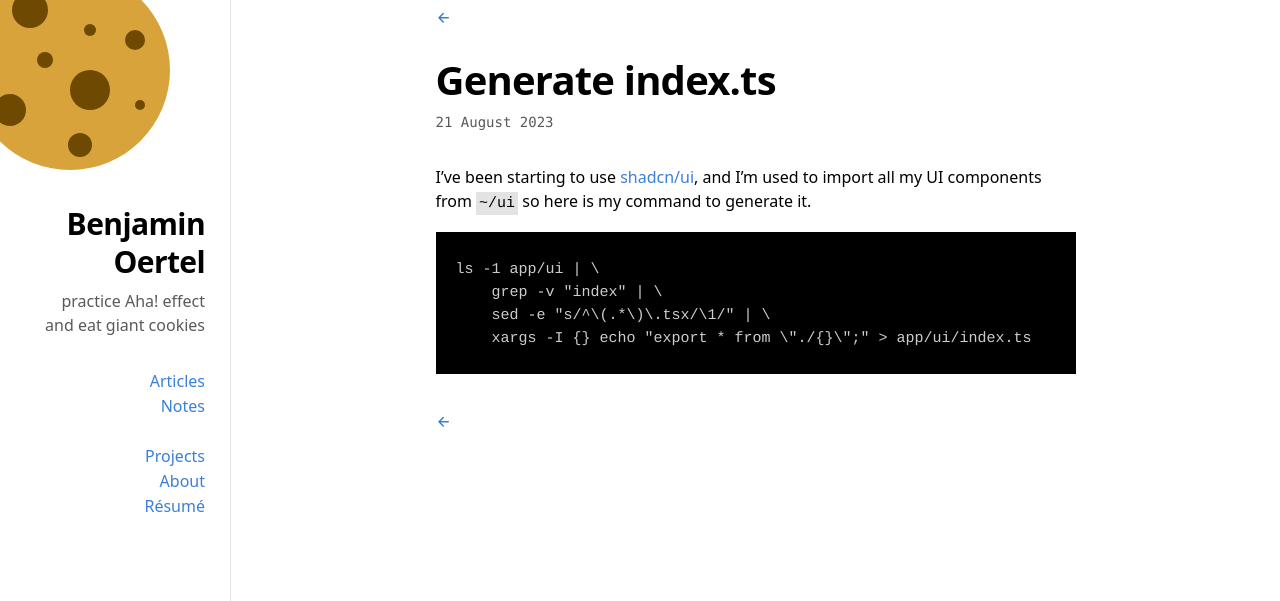
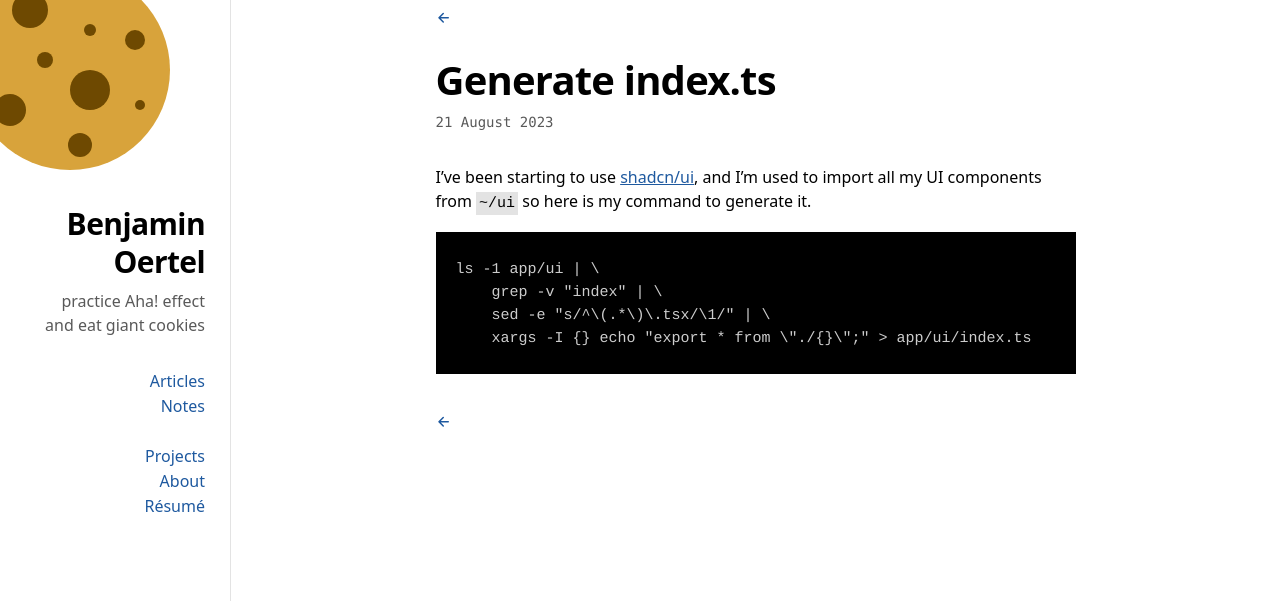
Before and after one commit to boertel/blog, a Jekyll site: the page built from notes/_posts/2023-08-21-generate-index-ts.md, in a window 1280 px wide. Shown: the top 601 px of the page. Built offline with Jekyll 4.4.1, drawn with Linux system fonts in a browser that asks for light colours.

Commit message:
add underline for links

```diff
--- a/static/css/blog.css
+++ b/static/css/blog.css
@@ -10,7 +10,7 @@
   :root {
     --fg: #000;
     --bg: #fff;
-    --hg: #3b7fd8;
+    --hg: rgb(30, 89, 159);
     --border: #e3e3e3;
     --subtle: rgb(89, 89, 89);
   }
@@ -355,6 +355,9 @@ article {
   padding-top: 20px;
   margin: 0 auto 20px auto;
 }
+.post a {
+  text-decoration: underline;
+}
 
 .circle img {
   border-radius: 6px;
```
